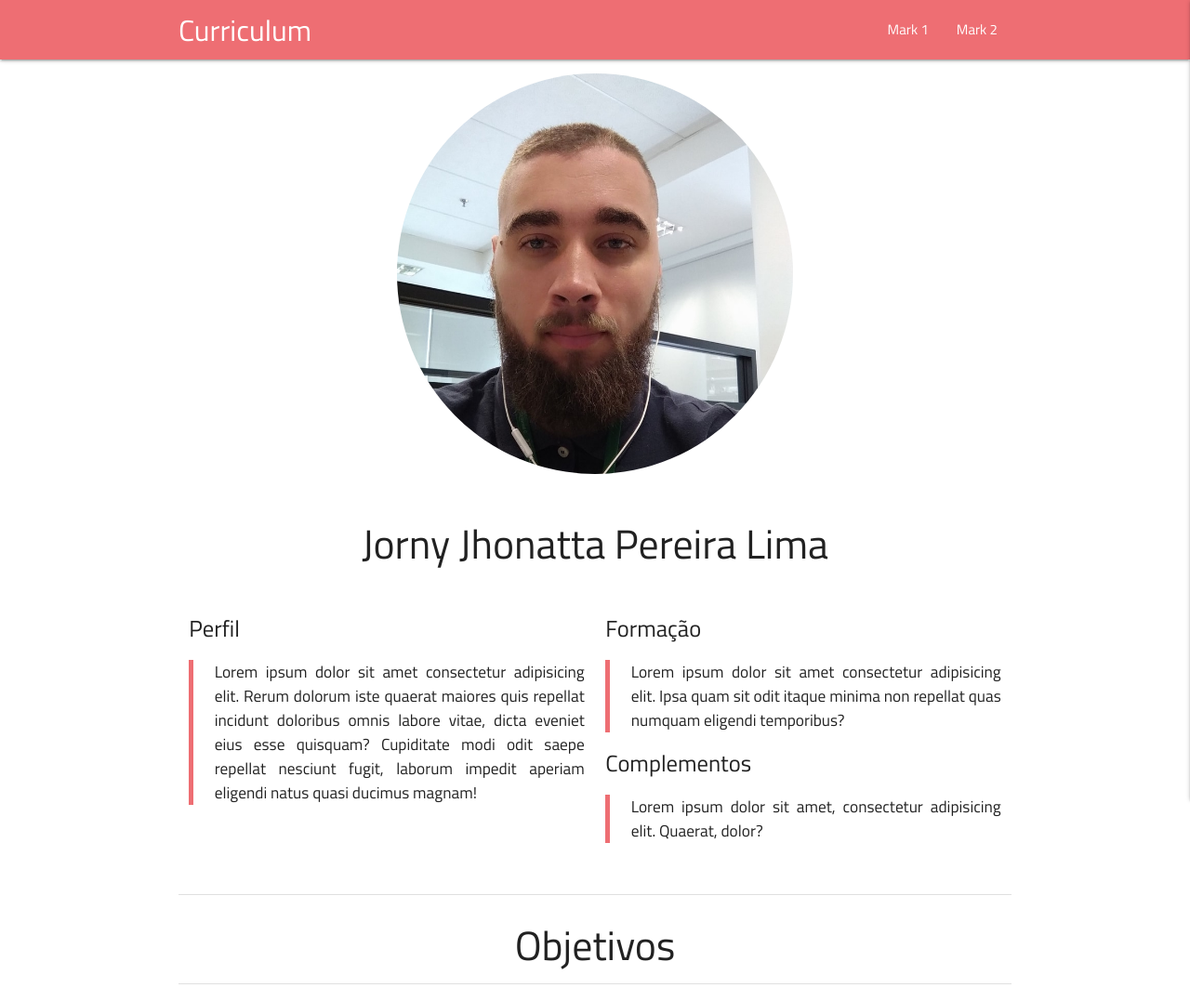
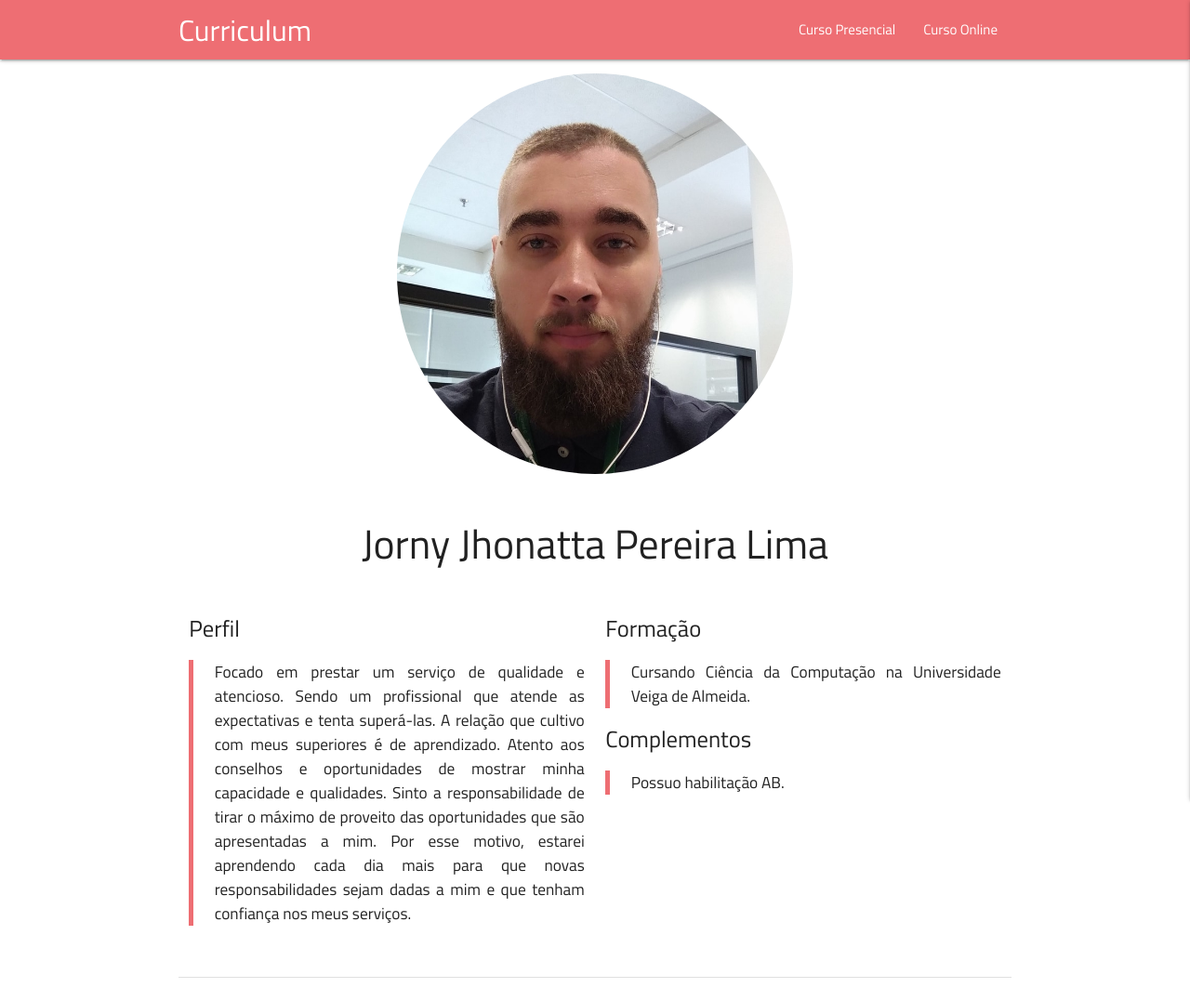
Before and after one commit to johnlimaa/johnlimaa.github.io, a plain HTML site: page index.html in a window 1280 px wide. Shown: the top 1077 px of the page at 93% size. Drawn offline with Linux system fonts and the light colour scheme.

Commit message:
Ajustes gerais.

```diff
--- a/data/data.json
+++ b/data/data.json
@@ -24,7 +24,8 @@
             "titulo": "Windows Server Administration Fundamentals",
             "instituicao": "Microsoft Virtual Academy",
             "descricao": "Família Windows Server, requisitos de instalação, visão dos serviços e monitoramento e solução de problemas.",
-            "duracao": "07/2015 - 09/2015"
+            "duracao": "07/2015 - 09/2015",
+            "link": "https://drive.google.com/file/d/1Ajjb2YzGAQai-4fC-bZ7INDzpDtHMwDN/view?usp=sharing"
         },
         {
             "tipo": "cursoOnline",
@@ -32,7 +33,8 @@
             "titulo": "Fundamentos de segurança",
             "instituicao": "Microsoft Virtual Academy",
             "descricao": "Protocolos de segurança e métodos de autenticação.",
-            "duracao": "04/2015 -- 05/2015"
+            "duracao": "04/2015 -- 05/2015",
+            "link": "https://drive.google.com/file/d/1VGB5j1GmjNUTL-c44weCQ_YYNTuRXETI/view?usp=sharing"
         },
         {
             "tipo": "cursoOnline",
@@ -40,7 +42,8 @@
             "titulo": "Fundamentos em sistemas de rede",
             "instituicao": "Microsoft Virtual Academy",
             "descricao": "Configuração de rede cabeadas e sem fio, protocolo IP e serviços de rede.",
-            "duracao": "03/2015 -- 04/2014"
+            "duracao": "03/2015 -- 04/2014",
+            "link": "https://drive.google.com/file/d/1c_B5P9UJkDd_oIXxU4nEKpGkV-o60bVM/view?usp=sharing"
         },
         {
             "tipo": "cursoOnline",
--- a/index.html
+++ b/index.html
@@ -21,16 +21,16 @@
                 <a href="#!" class="brand-logo">Curriculum</a>
                 <a href="#" data-target="mobile" class="right sidenav-trigger"><i class="material-icons">menu</i></a>
                 <ul class="right hide-on-med-and-down">
-                    <li><a href="#!">Mark 1</a></li>
-                    <li><a href="#!">Mark 2</a></li>
+                    <li><a href="#cursoPresencial">Curso Presencial</a></li>
+                    <li><a href="#cursoOnline">Curso Online</a></li>
                 </ul>
             </div>
         </nav>
     </div>
 
     <ul class="sidenav" id="mobile">
-        <li><a href="#">Mark 1</a></li>
-        <li><a href="#">Mark 1</a></li>
+        <li><a href="#cursoPresencial">Curso Presencial</a></li>
+        <li><a href="#cursoOnline">Curso Online</a></li>
     </ul>
 
     <div class="container">
@@ -49,20 +49,22 @@
             <div class="col s12 m6 l6">
                 <h5>Perfil</h5>
                 <blockquote class="justify-text">
-                    Lorem ipsum dolor sit amet consectetur adipisicing elit. Rerum dolorum iste quaerat maiores quis
-                    repellat incidunt doloribus omnis labore vitae, dicta eveniet eius esse quisquam? Cupiditate modi
-                    odit saepe repellat nesciunt fugit, laborum impedit aperiam eligendi natus quasi ducimus magnam!
+                    Focado em prestar um serviço de qualidade e atencioso. Sendo um profissional que atende as
+                    expectativas e tenta superá-las. A relação que cultivo com meus superiores é de aprendizado. Atento
+                    aos conselhos e oportunidades de mostrar minha capacidade e qualidades. Sinto a responsabilidade de
+                    tirar o máximo de proveito das oportunidades que são apresentadas a mim. Por esse motivo, estarei
+                    aprendendo cada dia mais para que novas responsabilidades sejam dadas a mim e que tenham confiança
+                    nos meus serviços.
                 </blockquote>
             </div>
             <div class="col s12 m6 l6">
                 <h5>Formação</h5>
                 <blockquote class="justify-text">
-                    Lorem ipsum dolor sit amet consectetur adipisicing elit. Ipsa quam sit odit itaque minima non
-                    repellat quas numquam eligendi temporibus?
+                    Cursando Ciência da Computação na Universidade Veiga de Almeida.
                 </blockquote>
                 <h5>Complementos</h5>
                 <blockquote class="justify-text">
-                    Lorem ipsum dolor sit amet, consectetur adipisicing elit. Quaerat, dolor?
+                    Possuo habilitação AB.
                 </blockquote>
             </div>
         </div>
@@ -127,30 +129,6 @@
             <div class="divider"></div>
         </div>
         <div id="cursoPresencial" class="row">
-            <!-- <div class="col s12 m12 l6">
-                <div class="card-panel z-depth-2">
-                    <span>2015</span>
-                    <h5>Manutenção de notebooks (básico)</h5>
-                    <span>SolucioTec</span>
-                    <blockquote class="justify-text">
-                        Lorem ipsum dolor sit amet consectetur adipisicing elit. Quod reprehenderit ipsa iure quisquam
-                        obcaecati distinctio similique ducimus sunt maxime corporis!
-                    </blockquote>
-                    <a href="#" class="btn center">Certificado</a>
-                </div>
-            </div>
-            <div class="col s12 m12 l6">
-                <div class="card-panel z-depth-2">
-                    <span>2015</span>
-                    <h5>Manutenção de notebooks (básico)</h5>
-                    <span>SolucioTec</span>
-                    <blockquote class="justify-text">
-                        Lorem ipsum dolor sit amet consectetur adipisicing elit. Quod reprehenderit ipsa iure quisquam
-                        obcaecati distinctio similique ducimus sunt maxime corporis!
-                    </blockquote>
-                    <a href="#" class="btn center">Certificado</a>
-                </div>
-            </div> -->
         </div>
     </div>
 
@@ -161,31 +139,6 @@
             <div class="divider"></div>
         </div>
         <div id="cursoOnline" class="row">
-            <!-- <div class="col s12 m12 l6">
-                <div class="card-panel z-depth-2">
-                    <h5>2014</h5>
-                    <div class="divider"></div>
-                    <h5>Manutenção de notebooks (básico)</h5>
-                    <span>SolucioTec</span>
-                    <blockquote class="justify-text">
-                        Lorem ipsum dolor sit amet consectetur adipisicing elit. Quod reprehenderit ipsa iure quisquam
-                        obcaecati distinctio similique ducimus sunt maxime corporis!
-                    </blockquote>
-                    <a href="#" class="waves-effect waves-light btn">Certificado</a>
-                </div>
-            </div>
-            <div class="col s12 m12 l6">
-                <div class="card-panel z-depth-2">
-                    <span>2015</span>
-                    <h5>Manutenção de notebooks (básico)</h5>
-                    <span>SolucioTec</span>
-                    <blockquote class="justify-text">
-                        Lorem ipsum dolor sit amet consectetur adipisicing elit. Quod reprehenderit ipsa iure quisquam
-                        obcaecati distinctio similique ducimus sunt maxime corporis!
-                    </blockquote>
-                    <a href="#" class="btn">Certificado</a>
-                </div>
-            </div> -->
         </div>
     </div>
 
--- a/js/personal.js
+++ b/js/personal.js
@@ -38,7 +38,7 @@
             card;
 
         for (var c = 0; c < dados.length; c++) {
-            column = $("<div/>").addClass("col s12 m12 l6");
+            column = $("<div/>").addClass("col s12 m12 l12");
             card = $("<div/>").addClass("card-panel z-depth-2");
 
             $("<span/>").text(dados[c].ano).appendTo(card);
```
